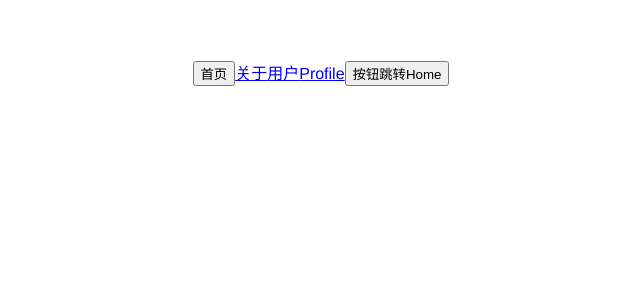
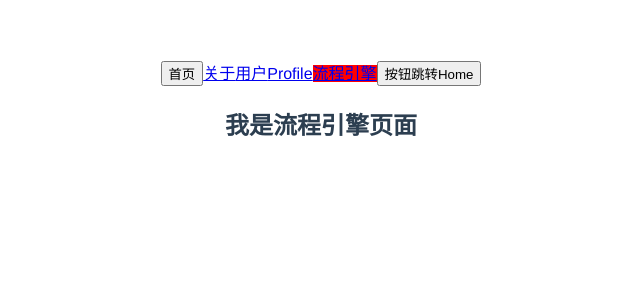
Before and after one commit to zhoupeng20188/vueCliTest, a Vue app in the folder vuecli2test/: page /processEngine in a window 1280 px wide. Shown: the top 300 px of the page, without its empty margins (319-959 px from the left). Built offline with nearby package versions, Linux system fonts and the light colour scheme.

Commit message:
axios简单使用

```diff
--- a/vuecli2test/src/App.vue
+++ b/vuecli2test/src/App.vue
@@ -6,6 +6,7 @@
     <!-- 动态路由 -->
     <router-link :to="'/user/' + userId">用户</router-link>
     <router-link :to="{path: '/profile', query:{name:'23423',age: 18}}">Profile</router-link>
+    <router-link to='/processEngine'>流程引擎</router-link>
     <button @click='btnClick'>按钮跳转Home</button>
     <keep-alive exclude="Profile">
       <router-view></router-view>
--- /dev/null
+++ b/vuecli2test/src/components/ProcessEngine.vue
@@ -0,0 +1,43 @@
+<!--  -->
+<template>
+  <div>
+      <h2>我是流程引擎页面</h2>
+  </div>
+</template>
+
+
+<script>
+
+import axios from 'axios';
+
+
+export default {
+  data () {
+    return {
+    };
+  },
+  created() {
+    axios({
+      url:'localhost:8101/task/list',
+      params:{
+        "pageNum":1,
+        "pageSize":10
+      }
+    }).then((data)=>{
+      console.lon(data)
+    })
+  },
+  components: {},
+
+  computed: {
+      userId(){
+          return this.$route.params.userId
+      }
+  },
+
+  methods: {}
+}
+
+</script>
+<style>
+</style>
--- a/vuecli2test/src/router/index.js
+++ b/vuecli2test/src/router/index.js
@@ -8,6 +8,7 @@ import Vue from 'vue'
 const Home = () => import('../components/Home')
 const About = () => import('../components/About')
 const User = () => import('../components/User')
+const ProcessEngine = () => import('../components/ProcessEngine')
 const Profile = () => import('../components/Profile')
 const HomeNews = () => import('../components/HomeNews')
 const HomeMessage = () => import('../components/HomeMessage')
@@ -69,6 +70,13 @@ const routes = [
             title:'profile'
         },
         component: Profile
+    },
+    {
+        path: '/processEngine',
+        meta: {
+            title:'processEngine'
+        },
+        component: ProcessEngine
     }
 ]
 
```
